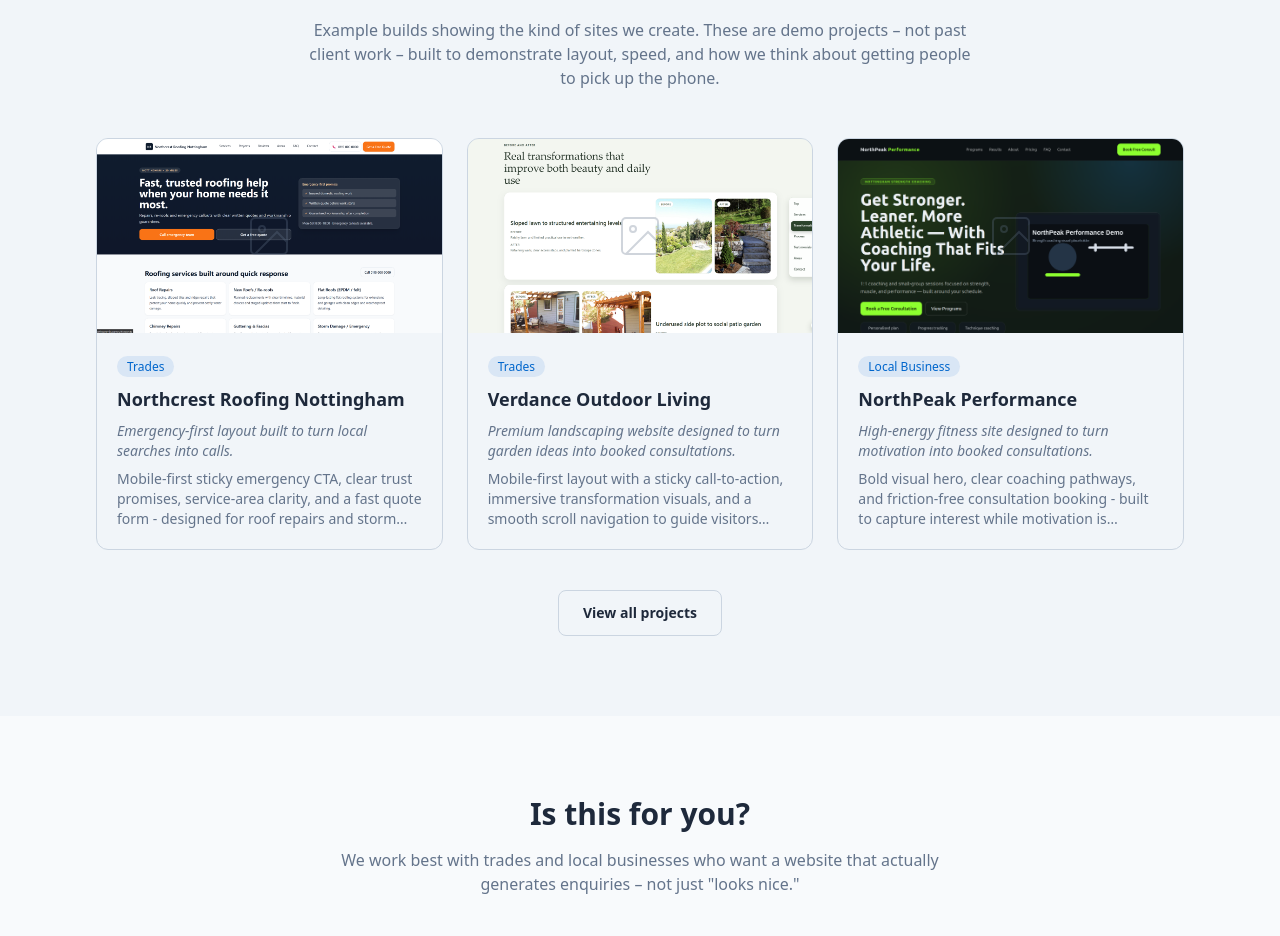
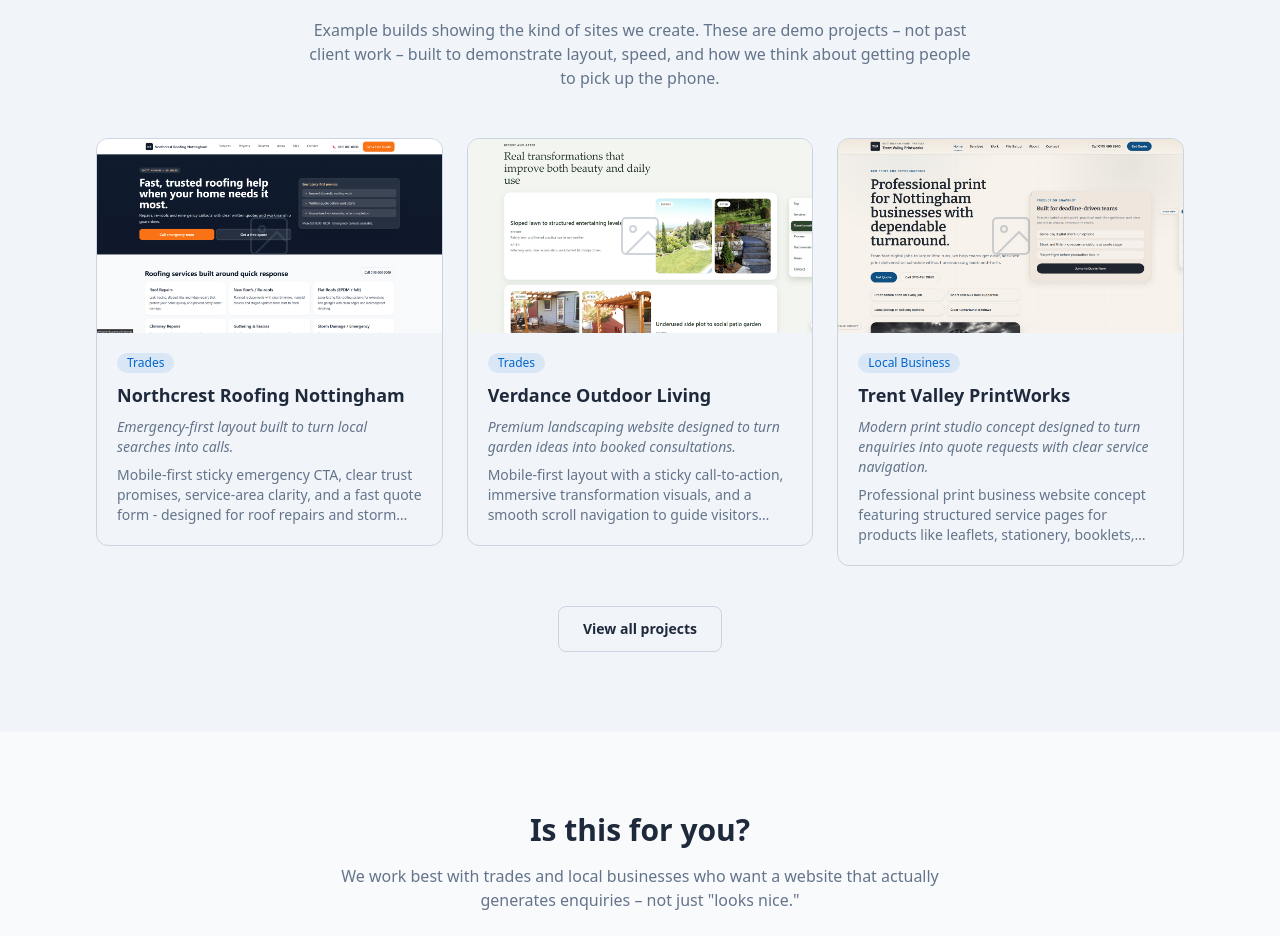
Before and after one commit to mwk900/northsummit-agency, a Next.js app: page / in a window 1280 px wide. Shown: the part 2040-2976 px from the top of the page. Built offline with nearby package versions, Linux system fonts and the light colour scheme; no server answers.

Commit message:
Portfolio lineup update

```diff
--- a/src/components/ProjectCard.tsx
+++ b/src/components/ProjectCard.tsx
@@ -5,7 +5,7 @@ interface ProjectCardProps {
   description: string;
   hook?: string;
   image: string;
-  category?: string;
+  category?: string | string[];
   link: string;
   // Allow extra props from siteConfig without TS errors
   [key: string]: unknown;
@@ -19,6 +19,12 @@ export default function ProjectCard({
   category,
   link,
 }: ProjectCardProps) {
+  const categories = category
+    ? Array.isArray(category)
+      ? category
+      : [category]
+    : [];
+
   return (
     <a
       href={link}
@@ -40,27 +46,47 @@ export default function ProjectCard({
           }}
         />
         <div className="absolute inset-0 flex items-center justify-center text-text-secondary text-sm">
-          <svg width="48" height="48" viewBox="0 0 24 24" fill="none" stroke="currentColor" strokeWidth="1" className="opacity-30">
+          <svg
+            width="48"
+            height="48"
+            viewBox="0 0 24 24"
+            fill="none"
+            stroke="currentColor"
+            strokeWidth="1"
+            className="opacity-30"
+          >
             <rect x="3" y="3" width="18" height="18" rx="2" ry="2" />
             <circle cx="8.5" cy="8.5" r="1.5" />
             <polyline points="21 15 16 10 5 21" />
           </svg>
         </div>
         <div className="absolute inset-0 bg-accent/0 group-hover:bg-accent/5 transition-colors duration-300 flex items-center justify-center">
-          <span className="opacity-0 group-hover:opacity-100 transition-opacity duration-300 px-4 py-2 rounded-lg bg-accent text-sm font-semibold" style={{ color: 'var(--primary-bg)' }}>
+          <span
+            className="opacity-0 group-hover:opacity-100 transition-opacity duration-300 px-4 py-2 rounded-lg bg-accent text-sm font-semibold"
+            style={{ color: 'var(--primary-bg)' }}
+          >
             View live site
           </span>
         </div>
       </div>
+
       <div className="p-5">
-        {category && (
-          <div className="mb-2">
-            <span className="px-2.5 py-0.5 text-xs font-medium rounded-full bg-accent/10 text-accent">
-              {category}
-            </span>
+        {categories.length > 0 && (
+          <div className="mb-2 flex flex-wrap gap-2">
+            {categories.map((cat) => (
+              <span
+                key={cat}
+                className="px-2.5 py-0.5 text-xs font-medium rounded-full bg-accent/10 text-accent"
+              >
+                {cat}
+              </span>
+            ))}
           </div>
         )}
-        <h3 className="text-lg font-semibold text-text-primary mb-2 group-hover:text-accent transition-colors">{title}</h3>
+
+        <h3 className="text-lg font-semibold text-text-primary mb-2 group-hover:text-accent transition-colors">
+          {title}
+        </h3>
         {hook && <p className="text-sm text-text-secondary italic mb-2">{hook}</p>}
         <p className="text-sm text-text-secondary line-clamp-3">{description}</p>
       </div>
--- a/src/data/site.ts
+++ b/src/data/site.ts
@@ -132,6 +132,17 @@ export const siteConfig = {
   link: 'https://landscaping.northsummit.agency/',
 },
 {
+  id: 'printcompany',
+  title: 'Trent Valley PrintWorks',
+  category: 'Local Business',
+  hook:
+    'Modern print studio concept designed to turn enquiries into quote requests with clear service navigation.',
+  description:
+    'Professional print business website concept featuring structured service pages for products like leaflets, stationery, booklets, and NCR forms. Built with mobile-first UX, clear quote pathways, and local SEO targeting to improve visibility in searches such as printing services near me. The layout adapts between desktop and mobile to prioritise detailed browsing on larger screens and quick contact actions on phones. Created as a realistic demo project to showcase conversion-focused design for print and manufacturing businesses.',
+  image: '/projects/printcompany.png',
+  link: 'https://printcompany.northsummit.agency/',
+},
+{
   id: 'gym001',
   title: 'NorthPeak Performance',
   category: 'Local Business',
--- a/src/pages/portfolio.tsx
+++ b/src/pages/portfolio.tsx
@@ -5,7 +5,7 @@ import Image from 'next/image';
 import SEOHead from '@/components/SEOHead';
 import { siteConfig } from '@/data/site';
 
-const categories = ['All', 'Trades', 'Local Business', 'Business'] as const;
+const categories = ['All', 'Trades', 'Local Business'] as const;
 type Category = (typeof categories)[number];
 
 const stagger = {
```
Also changed, not shown: public/projects/printcompany.png (added).
